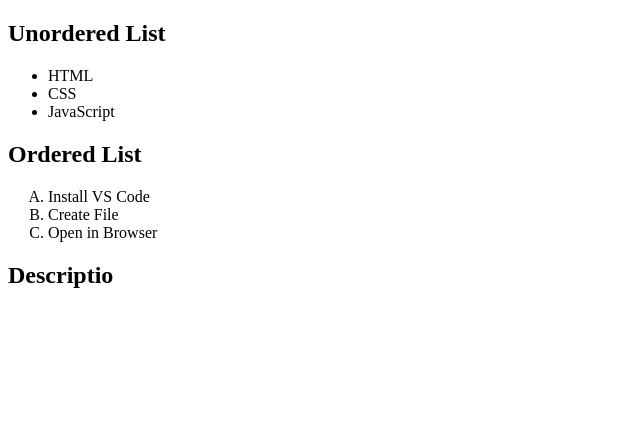
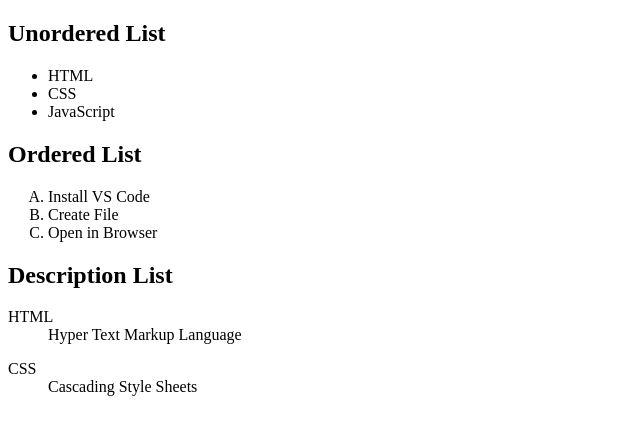
Before and after one commit to tttanishk01/WDW_1-admission_no-0482, a plain HTML site: page web desigining workshop 1 assignment/assignment5.html in a window 1280 px wide. Shown: the whole page, without its empty margins (0-640 px from the left). Drawn offline with Linux system fonts and the light colour scheme.

Commit message:
assignment  5 completed

```diff
--- a/web desigining workshop 1 assignment/assignment5.html
+++ b/web desigining workshop 1 assignment/assignment5.html
@@ -23,6 +23,8 @@
             </li>
         </ul>
         </div>
+
+
         <div>
         <h2>
             Ordered List
@@ -39,10 +41,27 @@
             </li>
         </ol>
     </div>
+
+
+
     <div>
         <h2>
-            Descriptio
+            Description List
         </h2>
+        <dl>
+            <dt>
+                HTML
+            </dt>
+            <dd>
+                Hyper Text Markup Language
+            </dd>
+        </dl>
+        <dt>
+            CSS
+        </dt>
+        <dd>
+            Cascading Style Sheets
+        </dd>
     </div>
 
 </body>
```
